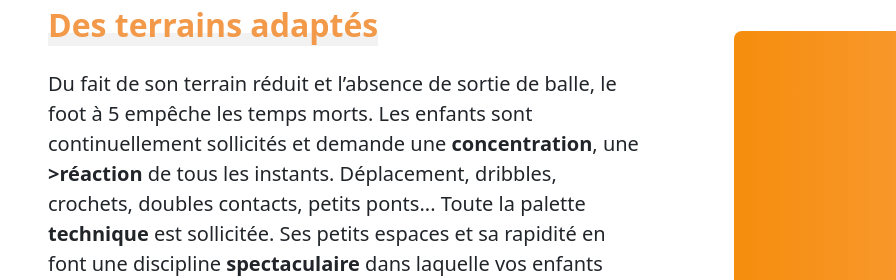
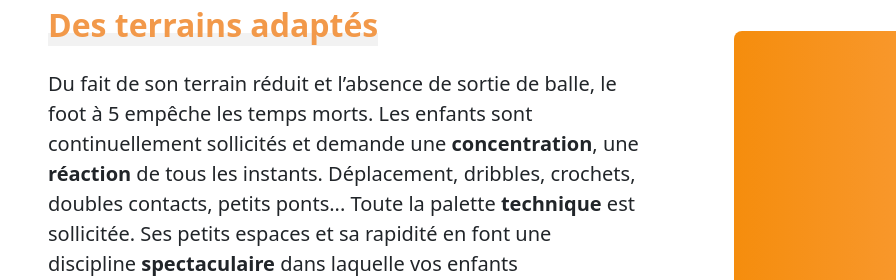
Before and after one commit to mkaled/Association_Servon, a plain HTML site: page academy.html in a window 1280 px wide. Shown: the part 1941-2221 px from the top of the page, 0-896 px from the left. Drawn offline with nearby package versions, Linux system fonts and the light colour scheme.

Commit message:
correction orthographe section training academy

```diff
--- a/academy.html
+++ b/academy.html
@@ -240,7 +240,7 @@
             <p class="fs-5 ">Du fait de son terrain réduit et l’absence de sortie de balle,
               le foot à 5 empêche les temps morts.
               Les enfants sont continuellement sollicités et demande
-              une <strong>concentration</strong>, une <strong>>réaction</strong> de tous les instants.
+              une <strong>concentration</strong>, une <strong>réaction</strong> de tous les instants.
               Déplacement, dribbles, crochets, doubles contacts, petits ponts...
               Toute la palette <strong>technique</strong> est sollicitée.
               Ses petits espaces et sa rapidité en font une discipline <strong>spectaculaire</strong>
```
